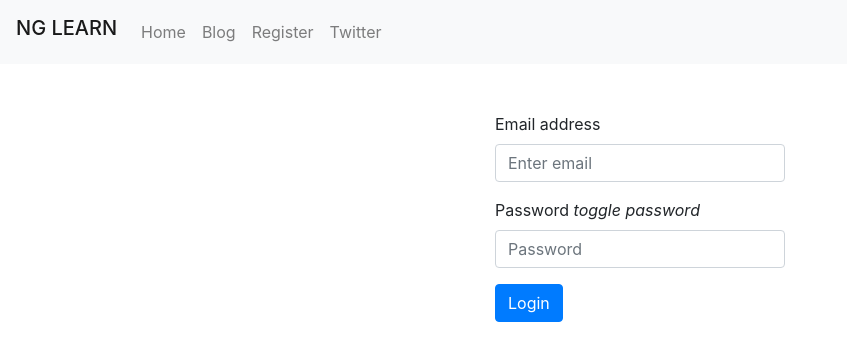
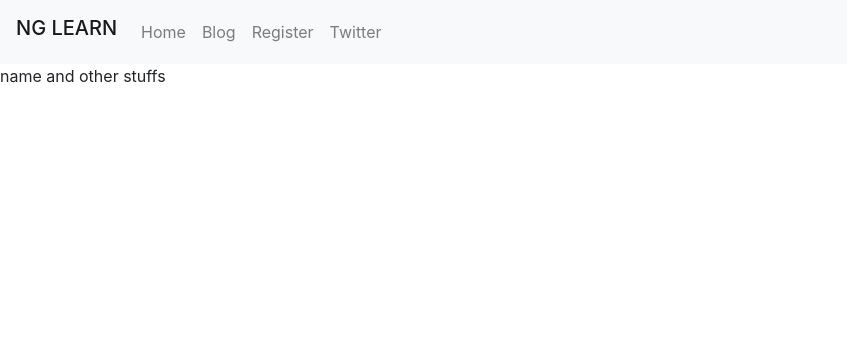
Before and after one commit to lokesh-coder/ng-learn, an Angular app: page /profile in a window 1280 px wide. Shown: the top 360 px of the page, without its empty margins (0-847 px from the left). Built offline with nearby package versions, Linux system fonts and the light colour scheme.

Commit message:
routing - end

```diff
--- a/src/app/app.component.ts
+++ b/src/app/app.component.ts
@@ -4,7 +4,7 @@ import { Component } from "@angular/core";
   selector: "app-root",
   template: `
     <app-navbar></app-navbar>
-    <app-login></app-login>
+    <router-outlet></router-outlet>
   `
 })
 export class AppComponent {}
--- a/src/app/app.module.ts
+++ b/src/app/app.module.ts
@@ -1,11 +1,24 @@
 import { BrowserModule } from "@angular/platform-browser";
 import { NgModule } from "@angular/core";
+import { RouterModule, Routes } from "@angular/router";
 
 import { AppComponent } from "./app.component";
 import { BrandComponent } from "./components/brand.component";
 import { NavbarComponent } from "./components/navbar/navbar.component";
 import { LoginComponent } from "./components/login/login.component";
 import { ToggleDirective } from "./Directive/toggle/toggle.directive";
+
+const routes: Routes = [
+  {
+    path: "",
+    component: LoginComponent
+  },
+  {
+    path: "profile",
+    loadChildren: () =>
+      import("./modules/profile/profile.module").then(m => m.ProfileModule)
+  }
+];
 
 @NgModule({
   declarations: [
@@ -15,7 +28,7 @@ import { ToggleDirective } from "./Directive/toggle/toggle.directive";
     LoginComponent,
     ToggleDirective
   ],
-  imports: [BrowserModule],
+  imports: [BrowserModule, RouterModule.forRoot(routes)],
   providers: [],
   bootstrap: [AppComponent]
 })
--- a/src/app/components/login/login.component.ts
+++ b/src/app/components/login/login.component.ts
@@ -1,11 +1,15 @@
-import { Component, Input, EventEmitter, Output } from "@angular/core";
+import { Component } from "@angular/core";
+import { Router } from "@angular/router";
 
 @Component({
   selector: "app-login",
   templateUrl: "./login.template.html"
 })
 export class LoginComponent {
-  onLogin() {
+  constructor(private router: Router) {}
+  onLogin(e) {
+    e.preventDefault();
     console.log("clicked login button");
+    this.router.navigateByUrl("profile");
   }
 }
--- a/src/app/components/login/login.template.html
+++ b/src/app/components/login/login.template.html
@@ -8,7 +8,7 @@
       <label>Password <i togglePwd>toggle password</i></label>
       <input type="password" class="form-control" placeholder="Password" />
     </div>
-    <button type="submit" class="btn btn-primary" (click)="onLogin()">
+    <button type="submit" class="btn btn-primary" (click)="onLogin($event)">
       Login
     </button>
   </form>
--- /dev/null
+++ b/src/app/modules/profile/components/details.component.ts
@@ -0,0 +1,9 @@
+import { Component } from "@angular/core";
+
+@Component({
+  selector: "app-profile-details",
+  template: `
+    name and other stuffs
+  `
+})
+export class DetailsComponent {}
--- /dev/null
+++ b/src/app/modules/profile/components/profile.component.ts
@@ -0,0 +1,9 @@
+import { Component } from "@angular/core";
+
+@Component({
+  selector: "app-profile-main",
+  template: `
+    here comes the profile page
+  `
+})
+export class ProfileComponent {}
```
Also changed, not shown: src/app/modules/profile/profile.module.ts (added, +18 -0 lines).
